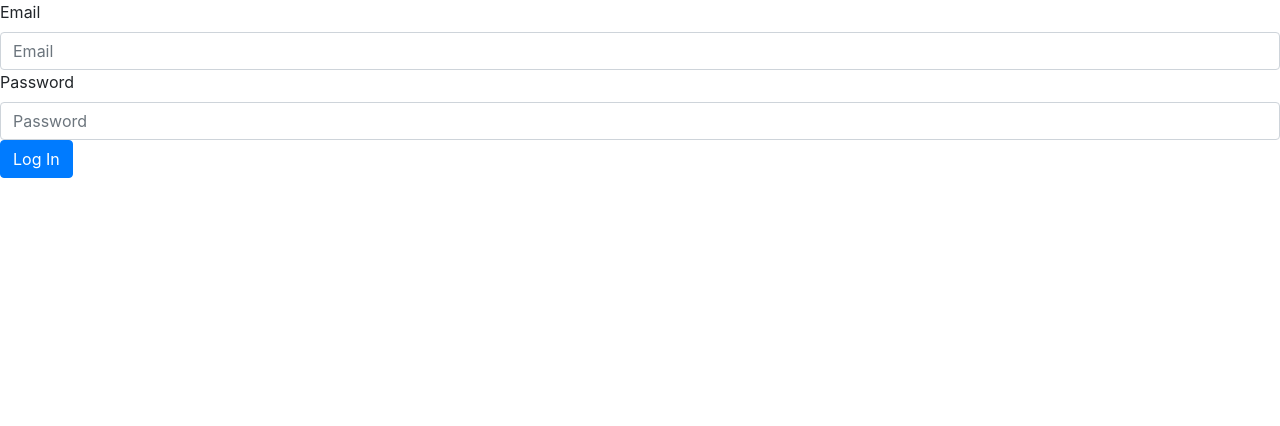
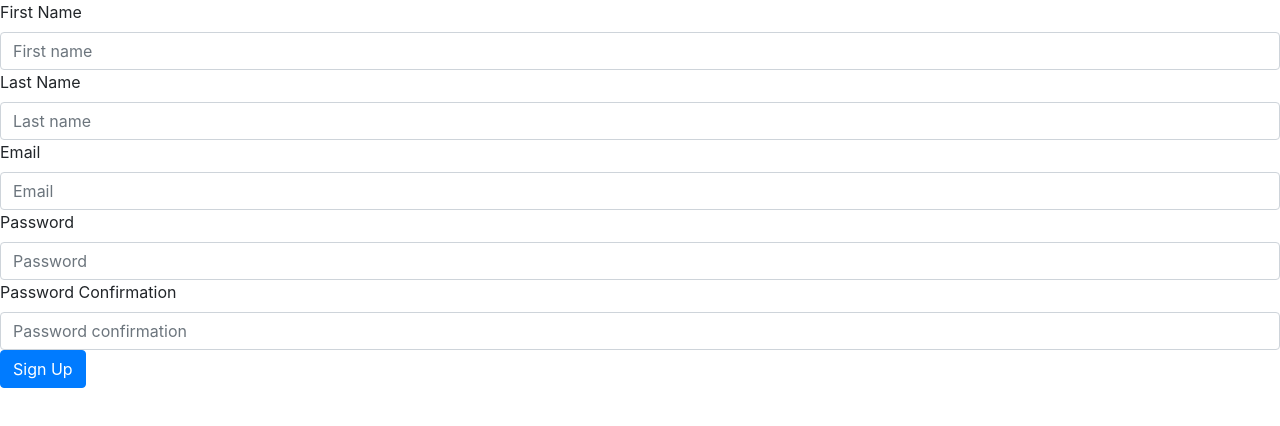
Before and after one commit to DarkBones/Stishly-React, a React (Create React App) app: page / in a window 1280 px wide. Shown: the top 426 px of the page. Built offline with nearby package versions, Linux system fonts and the light colour scheme.

Commit message:
Create signup form

```diff
--- /dev/null
+++ b/src/components/Auth/SignupForm/SignupForm.js
@@ -0,0 +1,103 @@
+import React, { Component } from 'react';
+import axios from 'axios';
+
+class SignupForm extends Component {
+  constructor(props) {
+    super(props);
+
+    this.handleSubmit = this.handleSubmit.bind(this);
+    this.handleChange = this.handleChange.bind(this);
+
+    this.state = {
+      first_name: "",
+      last_name: "",
+      email: "",
+      password: "",
+      password_configuration: "",
+      timezone: "",
+    }
+  }
+
+  handleSubmit(event) {
+    event.preventDefault();
+    console.log("Form submitted");
+  }
+
+  handleChange(event) {
+    this.setState({
+      [event.target.name]: event.target.value
+    });
+  }
+
+  render() {
+    return (
+      <div>
+        <form onSubmit={this.handleSubmit}>
+          <label>First Name</label>
+          <input
+            className="form-control"
+            type="text"
+            name="first_name"
+            placeholder="First name"
+            value={this.state.first_name}
+            onChange={this.handleChange}
+            required
+          />
+
+          <label>Last Name</label>
+          <input
+            className="form-control"
+            type="text"
+            name="last_name"
+            placeholder="Last name"
+            value={this.state.last_name}
+            onChange={this.handleChange}
+            required
+          />
+
+          <label>Email</label>
+          <input
+            className="form-control"
+            type="email"
+            name="email"
+            placeholder="Email"
+            value={this.state.email}
+            onChange={this.handleChange}
+            required
+          />
+
+          <label>Password</label>
+          <input
+            className="form-control"
+            type="password"
+            name="password"
+            placeholder="Password"
+            value={this.state.password}
+            onChange={this.handleChange}
+            required
+          />
+
+          <label>Password Confirmation</label>
+          <input
+            className="form-control"
+            type="password"
+            name="password_confirmation"
+            placeholder="Password confirmation"
+            value={this.state.password_confirmation}
+            onChange={this.handleChange}
+            required
+          />
+
+          <button
+            type="submit"
+            className="btn btn-primary"
+          >
+            Sign Up
+          </button>
+        </form>
+      </div>
+    )
+  }
+}
+
+export default SignupForm;
--- /dev/null
+++ b/src/components/Auth/SignupForm/package.json
@@ -0,0 +1,3 @@
+{
+  "main": "SignupForm.js"
+}
--- a/src/components/Home/Home.js
+++ b/src/components/Home/Home.js
@@ -1,13 +1,14 @@
 import React, { Component } from 'react';
 //import Navbar from '../Layout/Navbar';
 import LoginForm from '../Auth/LoginForm';
+import SignupForm from '../Auth/SignupForm';
 
 class Home extends Component {
 	render() {
 		return (
 			<div>
 				{/*<Navbar />*/}
-      	<LoginForm />
+      	<SignupForm />
 			</div>
 		);
 	}
```
